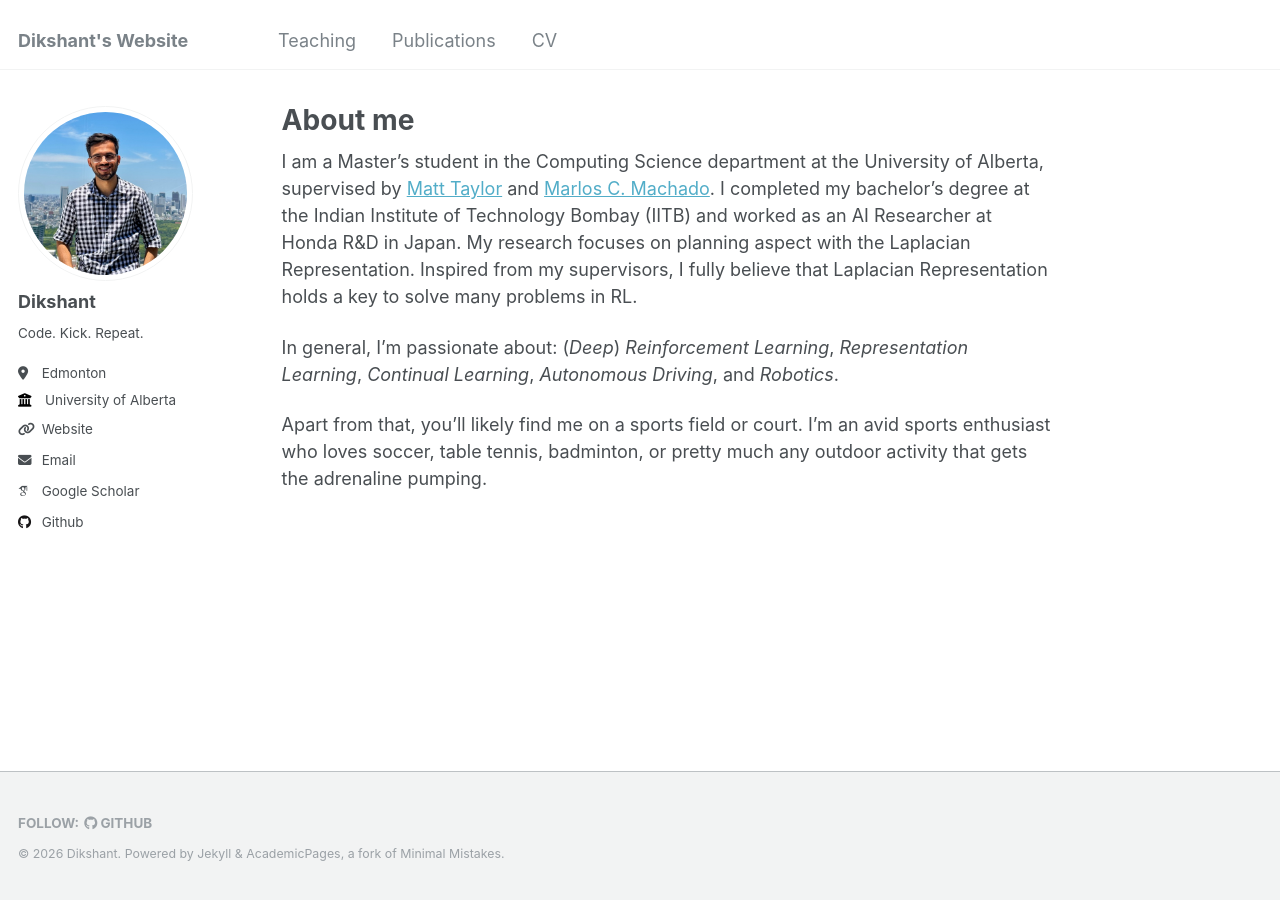
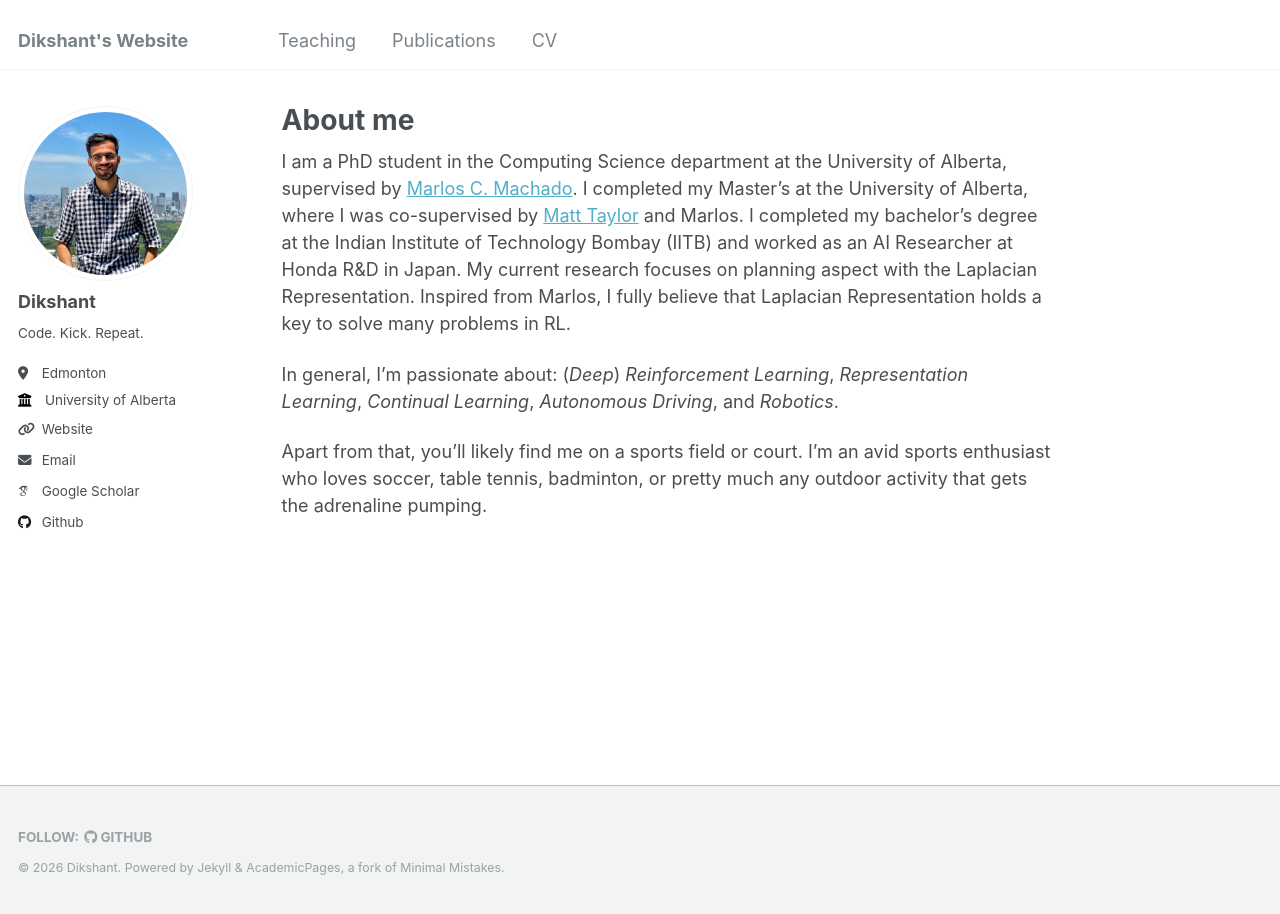
Before and after one commit to Dikshuy/Dikshuy.github.io, a Jekyll site: the page built from _pages/about.md, in a window 1280 px wide. Built offline with Jekyll 4.4.1, drawn with Linux system fonts in a browser that asks for light colours; some web fonts are replaced.

Commit message:
Change student status from Master's to PhD
Updated academic status and research focus in the about page.

```diff
--- a/_pages/about.md
+++ b/_pages/about.md
@@ -7,7 +7,7 @@ redirect_from:
   - /about.html
 ---
 
-I am a Master's student in the Computing Science department at the University of Alberta, supervised by [Matt Taylor](https://drmatttaylor.net) and [Marlos C. Machado](https://webdocs.cs.ualberta.ca/~machado/index.html). I completed my bachelor's degree at the Indian Institute of Technology Bombay (IITB) and worked as an AI Researcher at Honda R&D in Japan. My research focuses on planning aspect with the Laplacian Representation. Inspired from my supervisors, I fully believe that Laplacian Representation holds a key to solve many problems in RL.
+I am a PhD student in the Computing Science department at the University of Alberta, supervised by [Marlos C. Machado](https://webdocs.cs.ualberta.ca/~machado/index.html). I completed my Master's at the University of Alberta, where I was co-supervised by [Matt Taylor](https://drmatttaylor.net) and Marlos. I completed my bachelor's degree at the Indian Institute of Technology Bombay (IITB) and worked as an AI Researcher at Honda R&D in Japan. My current research focuses on planning aspect with the Laplacian Representation. Inspired from Marlos, I fully believe that Laplacian Representation holds a key to solve many problems in RL.
 
 In general, I'm passionate about: (_Deep_) _Reinforcement Learning_, _Representation Learning_, _Continual Learning_, _Autonomous Driving_, and _Robotics_.
 
```
